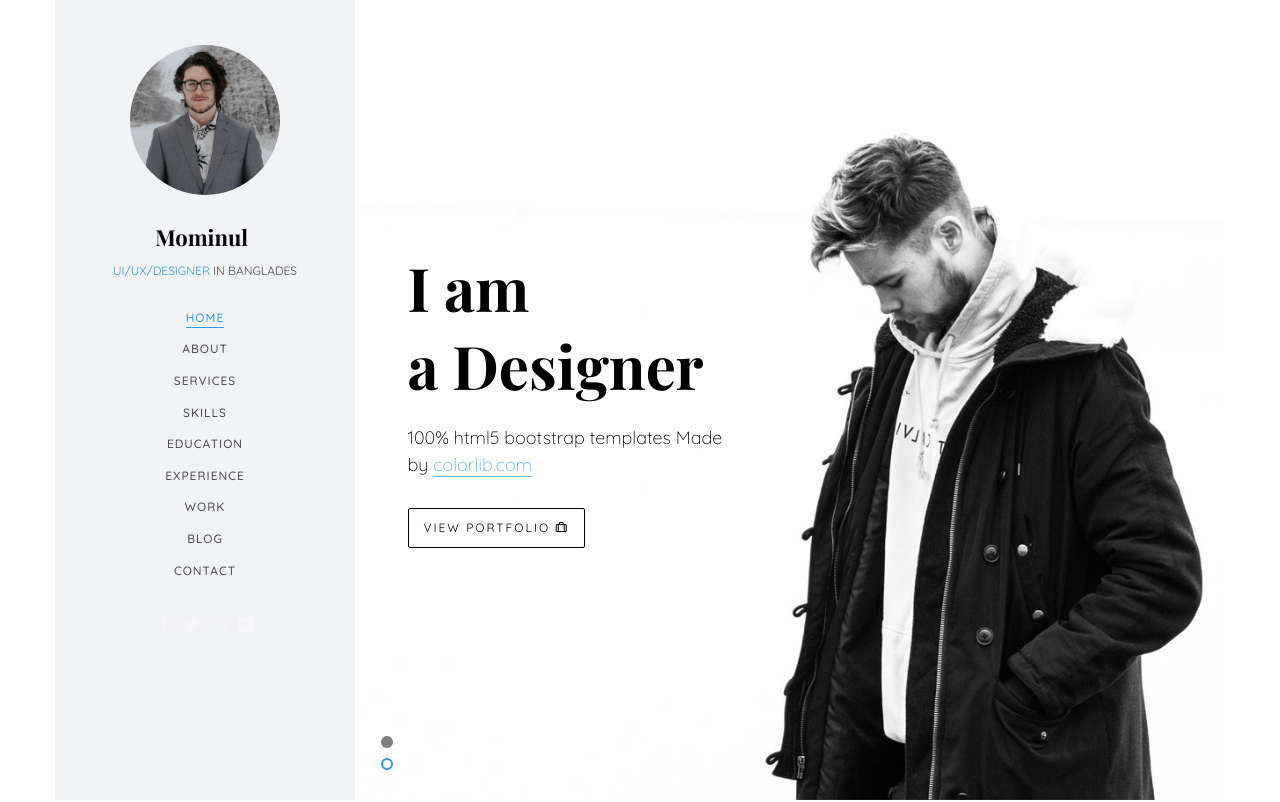
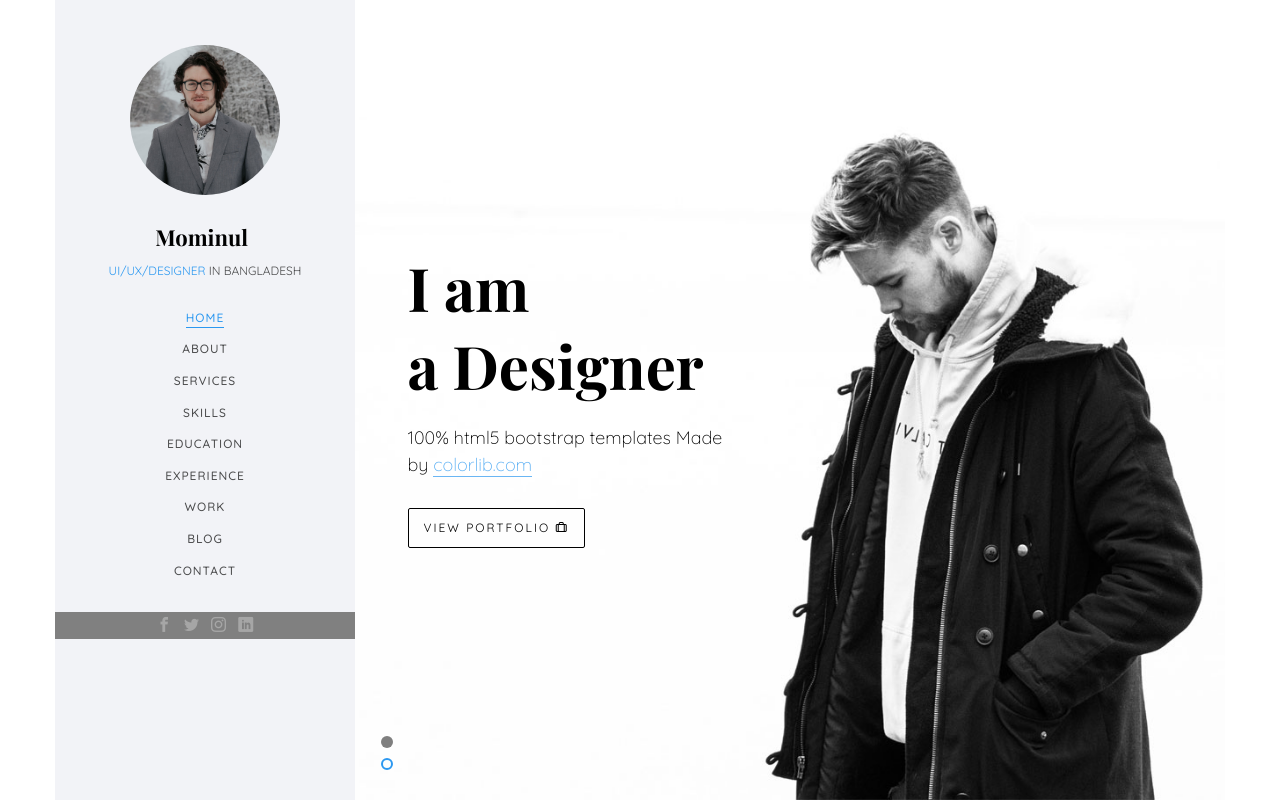
Before and after one commit to imomins/mominbd.github.io, a plain HTML site: page index.html in a window 1280 px wide. Shown: the top 802 px of the page. Drawn offline with nearby package versions, Linux system fonts and the light colour scheme; files whose address does not match are found by name; a web font is replaced by a local one.

Commit message:
update index

```diff
--- a/index.html
+++ b/index.html
@@ -58,7 +58,7 @@
 			<div class="text-center">
 				<div class="author-img" style="background-image: url(images/about.jpg);"></div>
 				<h1 id="colorlib-logo"><a href="index.html">Mominul</a></h1>
-				<span class="position"><a href="#">UI/UX/Designer</a> in Banglades</span>
+				<span class="position"><a href="#">UI/UX/Designer</a> in Bangladesh</span>
 			</div>
 			<nav id="colorlib-main-menu" role="navigation" class="navbar">
 				<div id="navbar" class="collapse">
@@ -76,8 +76,7 @@
 				</div>
 			</nav>
 
-			<div class="colorlib-footer">
-
+			<div class="colorlib-footer" style="background-color:gray;">
 				<ul>
 					<li><a href="#"><i class="icon-facebook2"></i></a></li>
 					<li><a href="#"><i class="icon-twitter2"></i></a></li>
```
